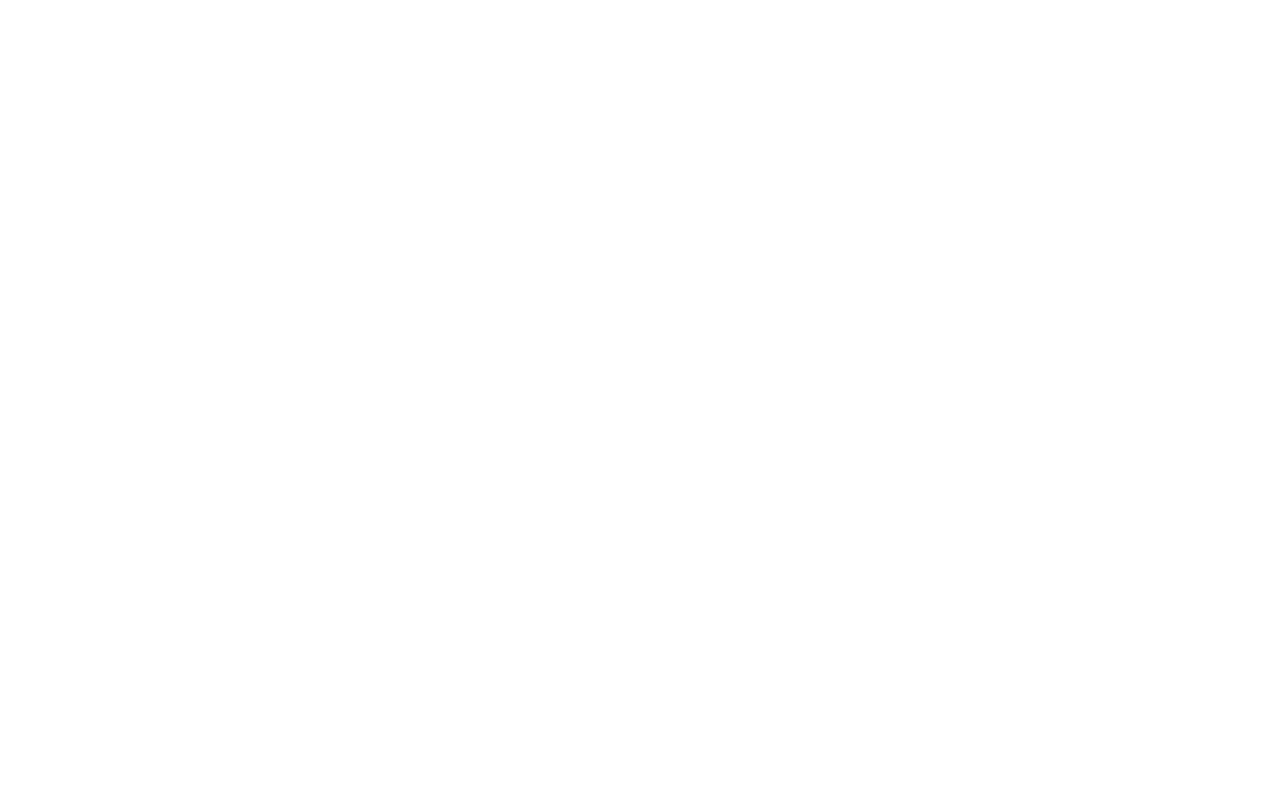
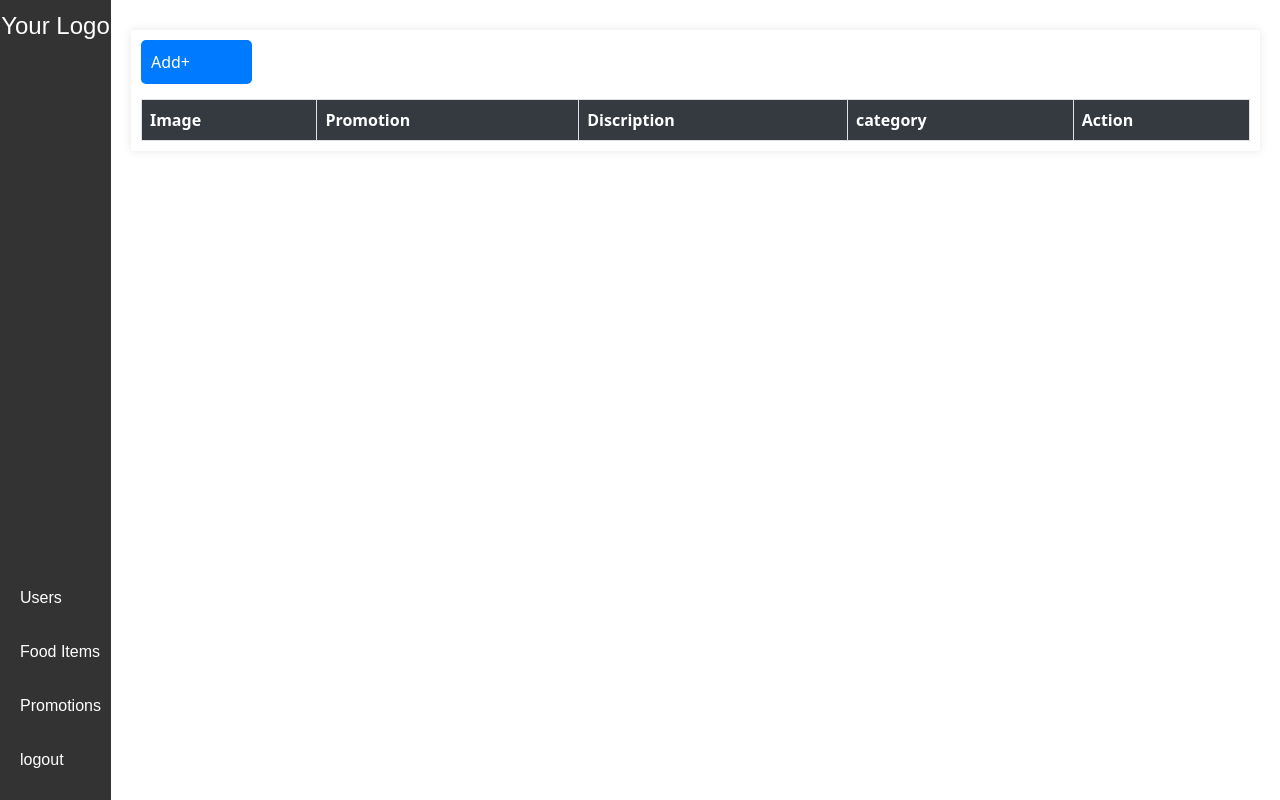
Before and after one commit to AMA1120/Full-Stack-Project, a React (Create React App) app in the folder dashboard/: page /homepromotions in a window 1280 px wide. Before the commit this address had no page. Built offline with nearby package versions, Linux system fonts and the light colour scheme.

Commit message:
add promotion done

```diff
--- a/dashboard/src/App.js
+++ b/dashboard/src/App.js
@@ -3,12 +3,13 @@ import { useState } from 'react';
 import { BrowserRouter, Routes, Route } from 'react-router-dom';
 import Home from './pages/home/Home';
 import Food from './pages/food/Food';
-import Promotions from './pages/promotions/Promotions';
+import AddPromotions from './pages/promotions/AddPromotions';
 import Login from './pages/login/Login';
 import './App.css';
 import 'bootstrap/dist/css/bootstrap.min.css';
 import CreateFood from './pages/food/CreateFood'
 import UpdateFood from './pages/food/UpdateFood'
+import HomePromotions from './pages/promotions/HomePromotions';
 
 function App() {
   const [count, setCount]=useState(0)
@@ -19,10 +20,11 @@ function App() {
           <Route index element={<Home />}/>
           <Route path="/home" element={<Home />}/>
           <Route path="/food" element={<Food />}/>
-          <Route path="/promotions" element={<Promotions />}/>
+          <Route path="/promotions" element={<AddPromotions />}/>
           <Route path="/login" element={<Login />} />
           <Route path="/create" element={<CreateFood />} />
           <Route path="/update" element={<UpdateFood />}/>
+          <Route path="/homepromotions" element={<HomePromotions/>}/>
         </Routes>
       </BrowserRouter>
 
--- a/dashboard/src/components/navbar/navbar.js
+++ b/dashboard/src/components/navbar/navbar.js
@@ -19,7 +19,7 @@ function Navbar() {
           </Link>
         </li>
         <li>
-          <Link to="/promotions">
+          <Link to="/Homepromotions">
             <i className="fas fa-gift"></i> Promotions
           </Link>
         </li>
--- /dev/null
+++ b/dashboard/src/pages/promotions/HomePromotions.js
@@ -0,0 +1,69 @@
+import React from 'react';
+import './promotions.css';
+import { Link } from 'react-router-dom';
+import Navbar from '../../components/navbar/navbar';
+import AddPromotions from './AddPromotions';
+
+export default function HomePromotions() {
+  return (
+    <>
+      <div className='promo-container'>
+        <Navbar/>
+        <div className="promo-content">
+          <div className="d-flex justify-content-center align-items-center">
+            <div className="custom-container">
+              <Link to="/promotions" className="add-button">
+                Add+
+              </Link>
+              <table className="custom-table">
+                <thead>
+                  <tr className="table-header">
+
+                  <th>Image</th>
+                  <th>Promotion</th>
+                  <th>Discription</th>
+                  <th>category</th>
+                  <th>Action</th>
+                  </tr>
+                </thead>
+                {/* <tbody>
+                  {Promotions.map((food) => (
+                    <tr key={food._id}>
+                      <td>{food.id}</td>
+                      <td>{food.food_item}</td>
+                      <td>{food.price}</td>
+                      <td>{food.discription}</td>
+                      <td>
+                        {Promotions.image && (
+                          <img
+                            src={food.image}
+                            alt={`Food: ${food.food_item}`}
+                            className="food-image"
+                          />
+                        )}
+                      </td>
+                      <td>
+                        <Link
+                          to={`/update/${food._id}`}
+                          className="edit-button"
+                        >
+                          Update
+                        </Link>
+                        <Link
+                          to={`/delete/${food._id}`}
+                          className="delete-button"
+                        >
+                          Delete
+                        </Link>
+                      </td>
+                    </tr>
+                  ))}
+                </tbody> */}
+              </table>
+            </div>
+          </div>
+        </div>
+      </div>
+    </>
+  )
+}
```
Also changed, not shown: dashboard/src/pages/promotions/AddPromotions.js (renamed from dashboard/src/pages/promotions/Promotions.js).
